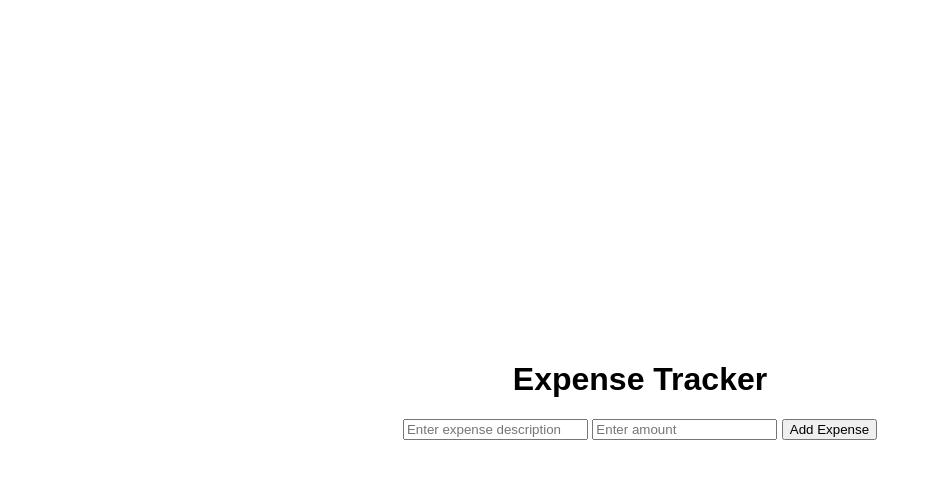
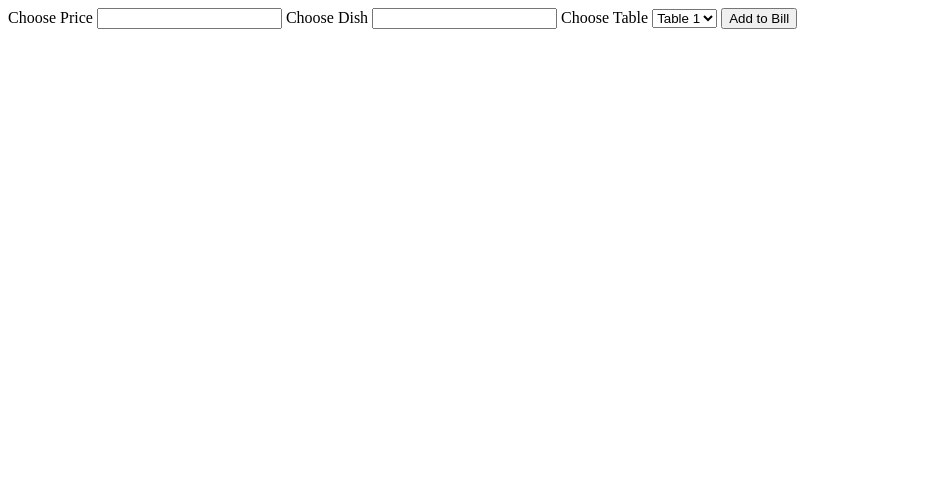
Before and after one commit to Siddharth0101/ExpenseTracker, a plain HTML site: page index.html in a window 1280 px wide. Shown: the whole page, without its empty margins (0-932 px from the left). Drawn offline with nearby package versions, Linux system fonts and the light colour scheme; no server answers.

Commit message:
Restaurant(project)

```diff
--- a/index.html
+++ b/index.html
@@ -3,23 +3,24 @@
   <head>
     <meta charset="UTF-8" />
     <meta name="viewport" content="width=device-width, initial-scale=1.0" />
-    <link rel="stylesheet" href="style.css" />
-    <title>Expense Tracker</title>
   </head>
   <body>
-    <div class="container">
-      <h1>Expense Tracker</h1>
-      <div class="form">
-        <input
-          type="text"
-          id="expense-input"
-          placeholder="Enter expense description"
-        />
-        <input type="number" id="amount-input" placeholder="Enter amount" />
-        <button onclick="addExpense()">Add Expense</button>
-      </div>
-      <div class="expenses-list" id="expenses-list"></div>
-    </div>
+    <form onsubmit="detail(event)">
+      <label>Choose Price</label>
+      <input type="number" id="number_" />
+      <label>Choose Dish</label>
+      <input type="text" id="text_" />
+      <label>Choose Table</label>
+      <select id="tableSelect">
+        <option>Table 1</option>
+        <option>Table 2</option>
+        <option>Table 3</option>
+      </select>
+      <button>Add to Bill</button>
+    </form>
+    <ul id="itemList_"></ul>
+
+    <script src="https://cdn.jsdelivr.net/npm/axios/dist/axios.min.js"></script>
     <script src="/script.js"></script>
   </body>
 </html>
--- a/script.js
+++ b/script.js
@@ -1,37 +1,46 @@
-document.addEventListener("DOMContentLoaded", () => {
-  const expensesList = document.getElementById("expenses-list");
-  const expenseInput = document.getElementById("expense-input");
-  const amountInput = document.getElementById("amount-input");
-  let expenses = JSON.parse(localStorage.getItem("expenses")) || [];
-  function renderExpenses() {
-    expensesList.innerHTML = "";
-    expenses.forEach((expense, index) => {
-      const expenseItem = document.createElement("div");
-      expenseItem.classList.add("expense-item");
-      expenseItem.innerHTML = `
-                <span>${expense.description}</span>
-                <span>$${expense.amount}</span>
-                <button onclick="deleteExpense(${index})">Delete</button>
-            `;
-      expensesList.appendChild(expenseItem);
-    });
-  }
-  function addExpense() {
-    const description = expenseInput.value;
-    const amount = parseFloat(amountInput.value);
-
-    if (description && !isNaN(amount)) {
-      expenses.push({ description, amount });
-      renderExpenses();
-      expenseInput.value = "";
-      amountInput.value = "";
-      localStorage.setItem("expenses", JSON.stringify(expenses));
-    }
-  }
-  function deleteExpense(index) {
-    expenses.splice(index, 1);
-    renderExpenses();
-    localStorage.setItem("expenses", JSON.stringify(expenses));
-  }
-  renderExpenses();
+function detail(event) {
+  event.preventDefault();
+  let price = document.querySelector("#number_").value;
+  let dish = document.querySelector("#text_").value;
+  let table = document.querySelector("#tableSelect").value;
+  let obj = {
+    Price: price,
+    Dish: dish,
+    Table: table,
+  };
+  axios.post(
+    "https://crudcrud.com/api/a70de86b007b44f598c4164f1645019e/DATA",
+    obj
+  );
+  showOnScreen(obj);
+}
+function showOnScreen(obj) {
+  let parent = document.querySelector("#itemList_");
+  let child = document.createElement("li");
+  let childText = document.createTextNode(
+    `${obj.Table} -${obj.Price} -${obj.Dish}`
+  );
+  let deleteBtn = document.createElement("button");
+  let deleteText = document.createTextNode("delete");
+  deleteBtn.onclick = () => {
+    parent.removeChild(child);
+    axios.delete(
+      `https://crudcrud.com/api/a70de86b007b44f598c4164f1645019e/DATA/${obj._id}`
+    );
+  };
+  deleteBtn.appendChild(deleteText);
+  child.appendChild(deleteBtn);
+  child.appendChild(childText);
+  parent.appendChild(child);
+}
+window.addEventListener("DOMContentLoaded", () => {
+  axios
+    .get("https://crudcrud.com/api/a70de86b007b44f598c4164f1645019e/DATA")
+    .then((res) => {
+      console.log(res);
+      for (let i = 0; i < res.data.length; i++) {
+        showOnScreen(res.data[i]);
+      }
+    })
+    .catch((err) => console.log(err));
 });
--- a/style.css
+++ /dev/null
@@ -1,24 +0,0 @@
-body {
-  font-family: Arial, sans-serif;
-  display: flex;
-  justify-content: center;
-  align-items: center;
-  height: 100vh;
-  margin: 0;
-}
-
-.container {
-  text-align: center;
-}
-
-.form {
-  margin-bottom: 20px;
-}
-
-.expense-item {
-  margin: 10px 0;
-}
-
-button {
-  cursor: pointer;
-}
```
